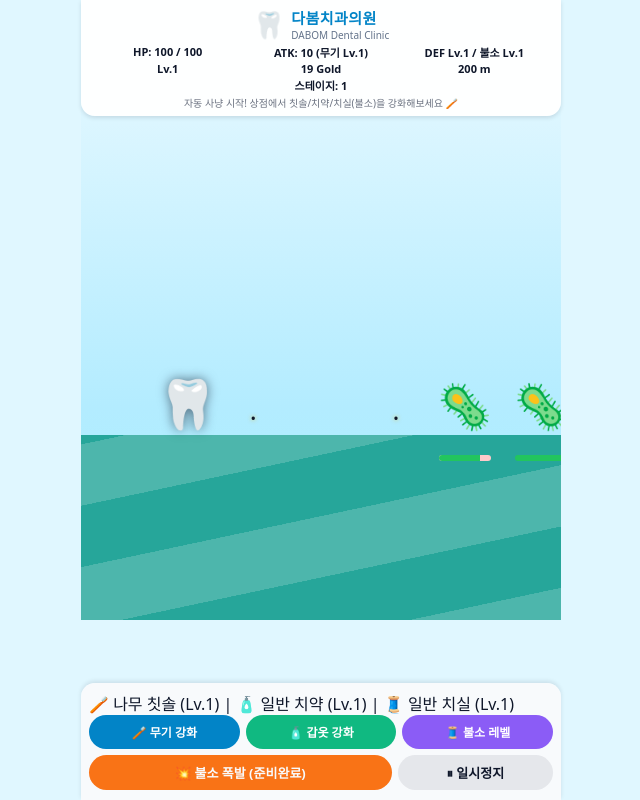
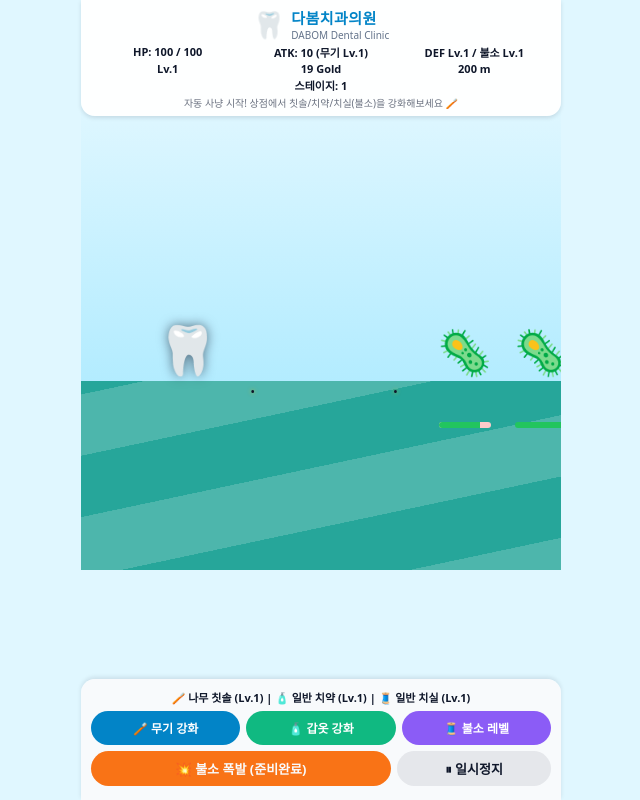
Before and after one commit to n01045081795-byte/Tooth-warrior, a plain HTML site: page index.html in a window 1280 px wide. Shown: the whole page, without its empty margins (319-959 px from the left). Drawn offline with Linux system fonts and the light colour scheme.

Commit message:
Update style.css

```diff
--- a/style.css
+++ b/style.css
@@ -73,11 +73,11 @@ body {
   color: #6b7280;
 }
 
-/* 게임 영역 : 화면 위쪽 절반만 사용 */
+/* 게임 영역 : 화면 위쪽 일부만 사용 */
 #game-area {
   position: fixed;
-  top: 90px;      /* 상단 패널 전체를 피해서 시작 */
-  bottom: 180px;  /* 아래 쪽을 크게 남김 (상점 공간) */
+  top: 98px;      /* 상단 패널 아래 */
+  bottom: 230px;  /* 아래 상점 공간을 넓게 */
   left: 0;
   right: 0;
   overflow: hidden;
@@ -96,7 +96,7 @@ body {
   left: 0;
   bottom: 0;
   width: 200%;
-  height: 35%;
+  height: 40%;
   background: repeating-linear-gradient(
     -12deg,
     #4db6ac 0px,
@@ -119,7 +119,7 @@ body {
 /* 엔티티 공통 */
 .entity {
   position: absolute;
-  bottom: 35%;
+  bottom: 40%;
   font-size: 48px;
   user-select: none;
   pointer-events: none;
@@ -142,20 +142,27 @@ body {
 
 /* 투사체 */
 .projectile {
-  font-size: 26px;
+  font-size: 22px;
   text-shadow: 0 0 4px rgba(234, 179, 8, 0.7);
 }
 
 .projectile.p1 {
+  font-size: 24px;
   text-shadow: 0 0 4px rgba(234, 179, 8, 0.9);
 }
+
 .projectile.p2 {
+  font-size: 26px;
   text-shadow: 0 0 4px rgba(56, 189, 248, 0.9);
 }
+
 .projectile.p3 {
+  font-size: 28px;
   text-shadow: 0 0 4px rgba(244, 114, 182, 0.9);
 }
+
 .projectile.p4 {
+  font-size: 30px;
   text-shadow: 0 0 4px rgba(251, 113, 133, 0.9);
 }
 
@@ -182,10 +189,19 @@ body {
   left: 0;
   right: 0;
   bottom: 0;
-  padding: 8px 8px 10px;
+  padding: 10px 10px 14px;
   background: rgba(248, 250, 252, 0.98);
   box-shadow: 0 -2px 4px rgba(15, 23, 42, 0.1);
   z-index: 20;
+}
+
+/* 장비 정보 텍스트 */
+#gear-info {
+  font-size: 11px;
+  font-weight: 600;
+  text-align: center;
+  margin-bottom: 6px;
+  color: #0f172a;
 }
 
 #shop-row {
@@ -326,7 +342,7 @@ button {
   }
 }
 
-/* 반응형 : 큰 화면에서 가운데 정렬 */
+/* 큰 화면일 때 가운데 정렬 */
 @media (min-width: 768px) {
   #top-panel {
     left: 50%;
```
